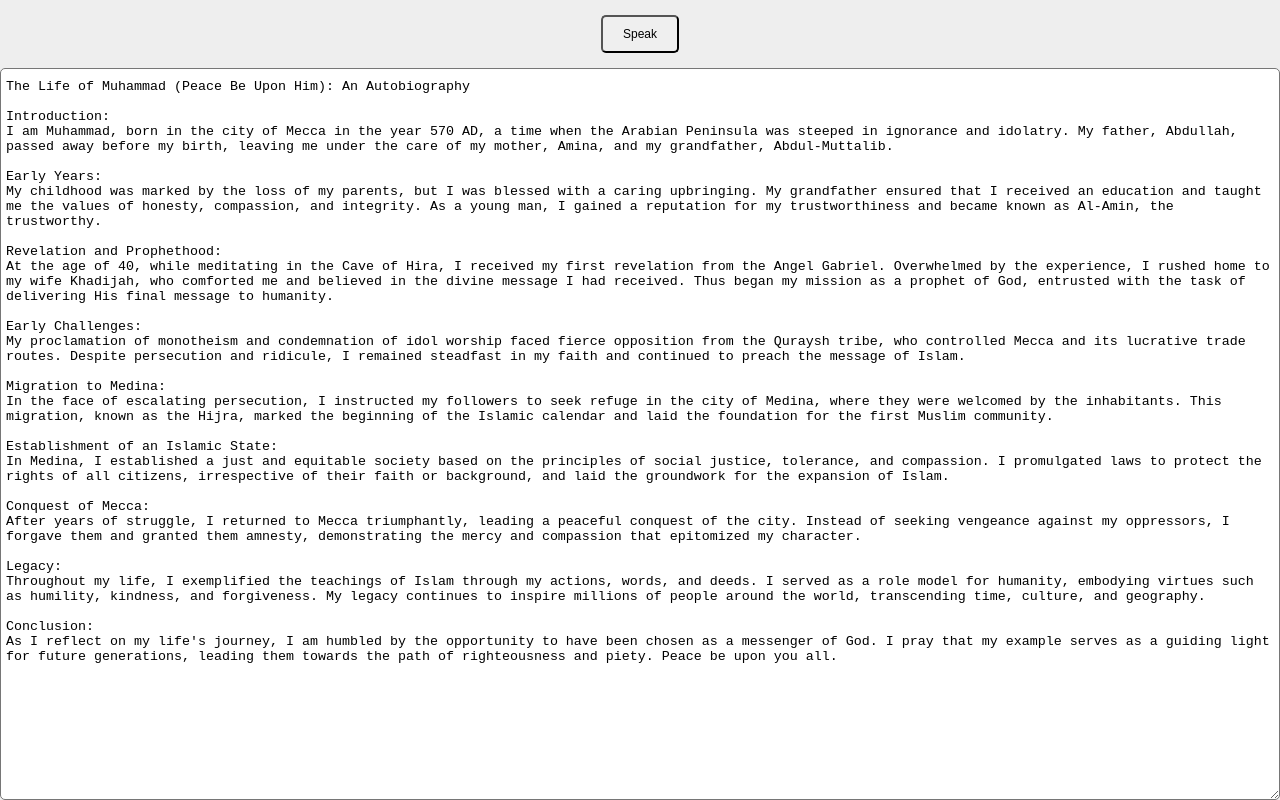
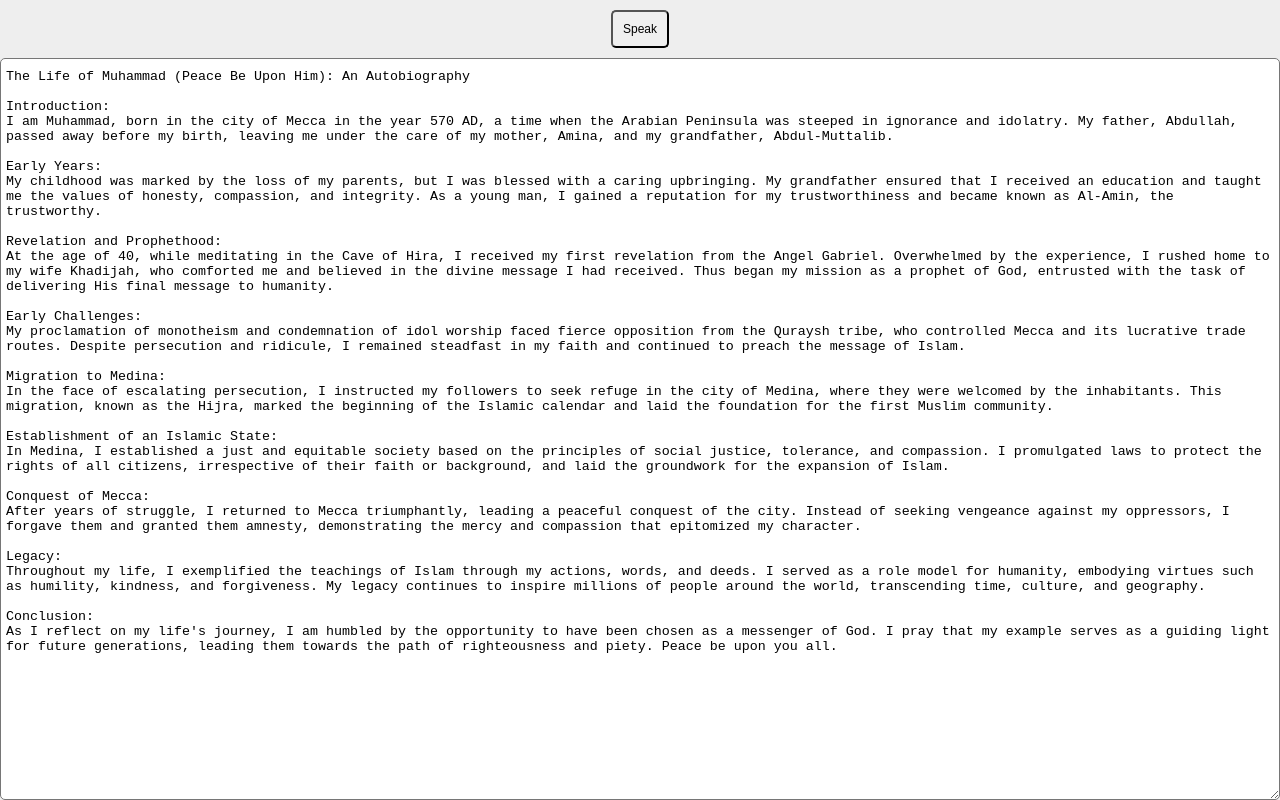
Before and after one commit to imrankabir/text-to-speech, a plain HTML site: page index.html in a window 1280 px wide. Drawn offline with Linux system fonts and the light colour scheme.

Commit message:
text-to-speech auto commit on 2024-08-01 11:10:19 PM

```diff
--- a/style.css
+++ b/style.css
@@ -6,31 +6,32 @@
   box-sizing: border-box;
 }
 body {
-  gap: 10px;
-  margin-top: 10px;
+  gap: 5px;
   display: flex;
   background: #eee;
+  margin-top: 5px;
   align-items: center;
   flex-direction: column;
-  height: calc(100vh - 10px);
-  height: calc(100svh - 10px);
+  height: calc(100vh - 5px);
+  height: calc(100svh - 5px);
   justify-content: space-around;
+  font-family: Arial, sans-serif;
 }
 .controls {
-  gap: 10px;
+  gap: 5px;
   display: flex;
   align-items: center;
 }
 select {
-  padding: 10px 20px;
+  padding: 5px 10px;
   border-radius: 5px;
 }
 button {
     margin: 5px;
+    padding: 10px;
+    cursor: pointer;
     font-size: 12px;
-    cursor: pointer;
     user-select: none;
-    padding: 10px 20px;
     border-radius: 5px;
 }
 textarea {
```
